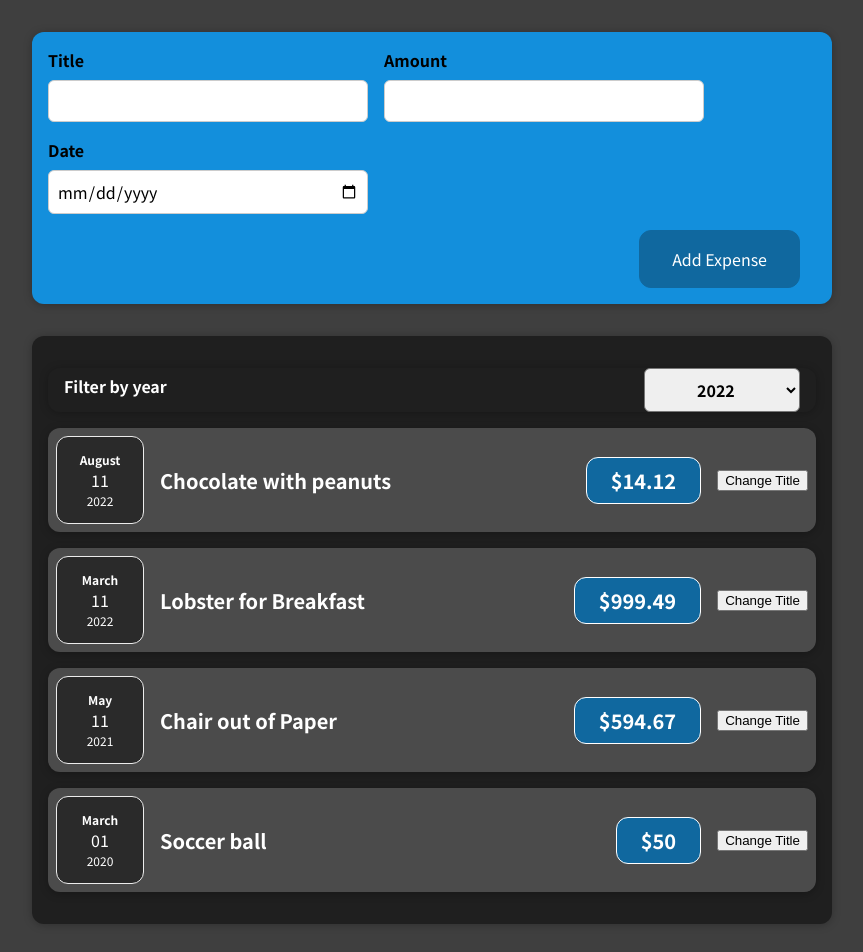
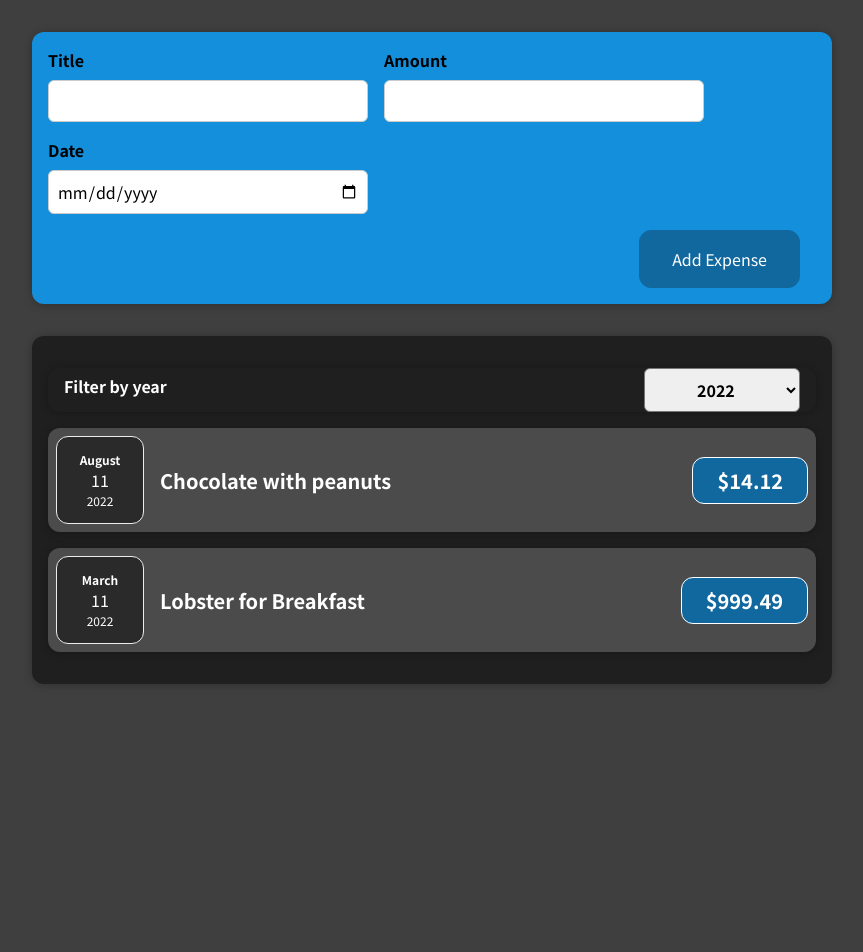
Before and after one commit to JonsMendi/expenses-app, a React (Create React App) app: page / in a window 1280 px wide. Shown: the top 952 px of the page, without its empty margins (208-1071 px from the left). After the commit the page ends 800 px from the top, so only its background shows below. Built offline with nearby package versions, Linux system fonts and the light colour scheme.

Commit message:
added functionality for adding the new expense object to the expenses array. Also added a filter method through years
If applied, this commit will have added functionality or adding the new expense object to the expenses array. Also added a filter method through years.

```diff
--- a/src/App.js
+++ b/src/App.js
@@ -1,9 +1,9 @@
+import React, { useState } from "react";
 import Expenses from "./components/Expenses/Expenses";
 import "./App.css";
 import NewExpense from "./components/NewExpense/NewExpense";
 
-const App = () => {
-  const expenses = [
+const expensesArray = [
   {
     id: "e1",
     title: "Chocolate with peanuts",
@@ -30,11 +30,15 @@ const App = () => {
   },
 ];
 
+const App = () => {
+  const [addExpense, setAddExpense] = useState(expensesArray);
+
   const addExpenseHandler = (expense) => {
-    const expenseData = {
-      ...expense,
-    };
-    console.log(expenseData);
+    // Because it's not correct/doesn't work to add a new state in a previous state directly
+    // We need to return this new state in a function, where we can accept the previous state
+    setAddExpense((previousState) => {
+      return [expense, ...previousState];
+    });
   };
 
   return (
@@ -45,7 +49,7 @@ const App = () => {
       />
       <Expenses
         //Parent-Child-Props
-        expenses={expenses}
+        expenses={addExpense}
       />
     </div>
   );
--- a/src/components/Expenses/ExpenseItem.js
+++ b/src/components/Expenses/ExpenseItem.js
@@ -1,22 +1,15 @@
-import React, { useState } from "react";
+import React from "react";
 import ExpenseDate from "./ExpenseDate";
 import Card from "../UI/Card";
 import "./ExpenseItem.css";
 
 const ExpenseItem = (props) => {
-  const [title, setTitle] = useState(props.title);
-
-  const eventHandler = () => {
-    setTitle("Update");
-  };
-
   return (
     <Card className="expense-item">
       <ExpenseDate date={props.date} />
       <div className="expense-item__description">
-        <h2>{title}</h2>
+        <h2>{props.title}</h2>
         <div className="expense-item__price">${props.amount}</div>
-        <button onClick={eventHandler}>Change Title</button>
       </div>
     </Card>
   );
--- a/src/components/Expenses/Expenses.js
+++ b/src/components/Expenses/Expenses.js
@@ -14,36 +14,30 @@ const Expenses = (props) => {
     console.log(selectedYear);
   };
 
+  // To create a filter through year selected we need to created a filter in the props that we receive from Expenses.js (props.expenses)
+  // After, select the value that we want to filter (date) and then converted with built-in getFullYear and then toString
+  // to be then possible compare with the value saved in filteredYear(selectedYear) that is a string.
+  // After this, filterYearHandler function will be the one "mapped" and returning "ExpenseItem.js" component
+  const filterYearHandler = props.expenses.filter((expense) => {
+    return expense.date.getFullYear().toString() === filteredYear;
+  });
+
   return (
     <Card className="expenses">
       <ExpensesFilter
         selected={filteredYear}
         onSaveSelectedDate={savedSelectedDate}
       />
-      <ExpenseItem
-        //Parent-Child-Props
-        title={props.expenses[0].title}
-        amount={props.expenses[0].amount}
-        date={props.expenses[0].date}
-      />
-      <ExpenseItem
-        //Parent-Child-Props
-        title={props.expenses[1].title}
-        amount={props.expenses[1].amount}
-        date={props.expenses[1].date}
-      />
-      <ExpenseItem
-        //Parent-Child-Props
-        title={props.expenses[2].title}
-        amount={props.expenses[2].amount}
-        date={props.expenses[2].date}
-      />
-      <ExpenseItem
-        //Parent-Child-Props
-        title={props.expenses[3].title}
-        amount={props.expenses[3].amount}
-        date={props.expenses[3].date}
-      />
+      {filterYearHandler.map((item) => {
+        return (
+          <ExpenseItem
+            key={item.id}
+            title={item.title}
+            amount={item.amount}
+            date={item.date}
+          />
+        );
+      })}
     </Card>
   );
 };
```
Also changed, not shown: 1 other file (tests, documents, lock files or other folders). Lines whose indentation alone changed are shown as unchanged.
